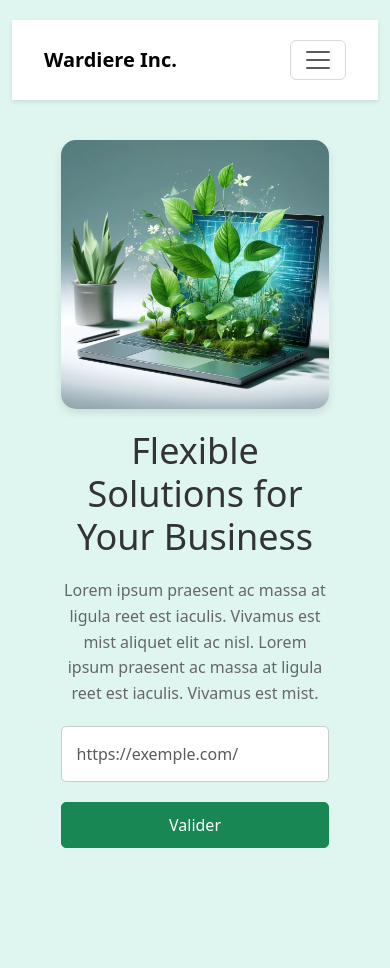
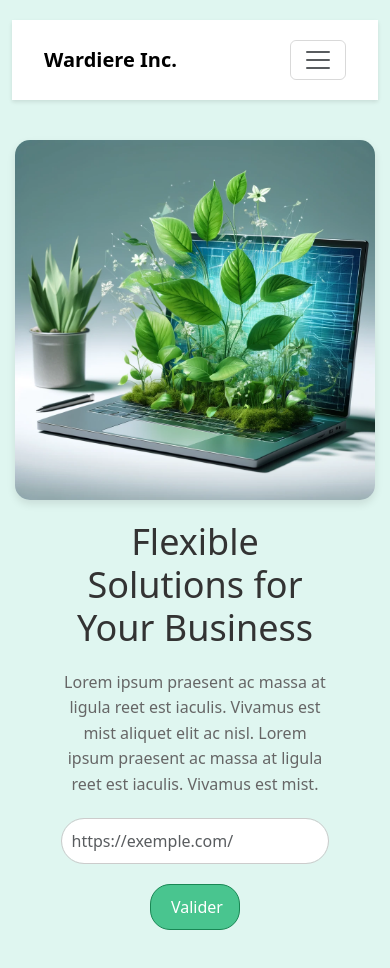
Before and after one commit to EddinAdou/test, a React (Create React App) app in the folder frontend/: page /Header in a window 390 px wide. Shown: the top 968 px of the page. Before the commit the page ends 928 px from the top, so only its background shows below. Built offline with nearby package versions, Linux system fonts and the light colour scheme.

Commit message:
Send modified scss for footer and header

```diff
--- a/frontend/src/components/Header.js
+++ b/frontend/src/components/Header.js
@@ -15,13 +15,13 @@ const Header = () => {
                         <Navbar.Brand href="#home" className="logo">Wardiere Inc.</Navbar.Brand>
                         <Navbar.Toggle aria-controls="basic-navbar-nav" onClick={() => setExpanded(!expanded)} />
                         <Navbar.Collapse id="basic-navbar-nav">
-                            <Nav className="me-auto">
+                            <Nav className="me-auto w-100">
                                 <Nav.Link href="#accueil" className="nav-link">Accueil</Nav.Link>
                                 <Nav.Link href="#blog" className="nav-link">Blog</Nav.Link>
                                 <Nav.Link href="#solutions" className="nav-link">Nos solutions</Nav.Link>
                                 <Nav.Link href="#about" className="nav-link">A propos de nous</Nav.Link>
+                                <Button className="btn btn-success ms-auto">S'inscrire</Button>
                             </Nav>
-                            <Button className="btn btn-success">S'inscrire</Button>
                         </Navbar.Collapse>
                     </Navbar>
                 </Container>
--- a/frontend/src/styles/components/_footer.scss
+++ b/frontend/src/styles/components/_footer.scss
@@ -5,15 +5,31 @@
   color: #333;
   box-shadow: 0 2px 4px rgba(0, 0, 0, 0.1);
   border-radius: 5px;
+  width: 100%;
 }
 
 .footer .container {
   display: flex;
+  width: 100%;
+  height: auto;
+  padding: 20px;
+  box-sizing: border-box;
   flex-direction: column;
   align-items: center;
-  padding: 30px;
-  max-width: 1200px; /* Ajuster la largeur maximale du conteneur */
-  margin: 0 auto; /* Centrer le conteneur */
+  max-width: 1200px;
+  margin: 0 auto;
+}
+
+.footer .row {
+  display: flex;
+  justify-content: space-between;
+  width: 100%;
+}
+
+.footer .col-md-3 {
+  display: flex;
+  flex-direction: column;
+  align-items: center;
 }
 
 h5 {
@@ -57,7 +73,7 @@ h5 {
   align-items: center;
   justify-content: center;
   width: 100%;
-  max-width: 1200px; /* Ajuster la largeur maximale du formulaire pour les grands écrans */
+  max-width: 1200px;
   margin-top: 20px;
   position: relative;
 }
@@ -67,13 +83,13 @@ h5 {
   border: 1px solid #ccc;
   padding: 10px;
   flex-grow: 1;
-  width: 100%; /* Prendre toute la largeur disponible */
-  padding-right: 60px; /* Ajouter de l'espace pour le bouton à l'intérieur de l'input */
+  width: 100%;
+  padding-right: 60px;
 }
 
 .footer form button {
   position: absolute;
-  right: 10px; /* Ajuster la position du bouton */
+  right: 10px;
   border-radius: 50%;
   border: none;
   padding: 10px;
@@ -92,18 +108,23 @@ h5 {
 
 @media (max-width: 768px) {
   .footer .container {
-    padding: 20px; /* Réduire le padding pour les petits écrans */
+    padding: 20px;
+  }
+
+  .footer .row {
+    flex-direction: column;
+    align-items: center;
   }
 
   .footer form {
-    max-width: 100%; /* Prendre toute la largeur disponible */
+    max-width: 100%;
     flex-direction: row;
     align-items: center;
   }
 
   .footer form input {
     margin-right: 0;
-    width: calc(100% - 5px); /* Ajuster pour compenser la taille du bouton */
+    width: calc(100% - 5px);
   }
 
   .footer form button {
--- a/frontend/src/styles/components/_header.scss
+++ b/frontend/src/styles/components/_header.scss
@@ -37,6 +37,11 @@ body {
   display: flex;
   align-items: center;
 }
+.navbar-nav .btn-success{
+  background-color : #49c58f;
+  border-radius: 20px;
+  padding: 10px 20px;
+}
 
 .nav-link {
   margin: 0 20px;
@@ -49,7 +54,7 @@ body {
 }
 
 .btn-success {
-  background-color: #5be8a9;
+  background-color: #49c58f;
   color: #ffffff;
   border: none;
   padding: 10px 20px;
@@ -92,8 +97,8 @@ body {
 }
 
 .form input {
-  padding: 15px;
-  border-radius: 5px;
+  padding: 10px;
+  border-radius: 35px;
   border: 1px solid #ccc;
   margin-bottom: 10px;
   width: 100%;
@@ -101,9 +106,13 @@ body {
 
 .form button {
   padding: 10px 20px;
-  border-radius: 5px;
   margin-top: 10px;
-  width: auto; /* Conserve la taille du bouton même en mobile */
+  width: auto;
+  background-color : #49c58f;
+  border-radius: 20px;
+}
+.btn .btn-success .ms-auto{
+  background-color : #49c58f;
 }
 
 .image-content {
@@ -113,13 +122,14 @@ body {
   align-items: center;
 }
 
-.image-content img {
+.image-content img, .image-bottom img {
   border-radius: 15px;
   box-shadow: 0 4px 8px rgba(0,0,0,0.1);
   width: 100%;
-  max-width: 70%;
+  max-width: 80%;
   display: block;
   margin: 0 auto;
+  transform: translateX(-40px);
 }
 
 .content-section {
@@ -148,9 +158,10 @@ p {
     text-align: center;
   }
 
-  .image-content img {
-    width: 100%; /* Taille de l'image ajustée à 100% pour les appareils mobiles */
-    max-width: 100%; /* Assure que l'image prend toute la largeur */
+  .image-content img, .image-bottom img {
+    width: 100%;
+    max-width: 100%;
+    transform: translateX(0px);
   }
 
   .form {
@@ -161,4 +172,87 @@ p {
     width: 100%;
     max-width: none;
   }
+  .navbar-nav .btn-success{
+    background-color : #666;
+    border-radius: 20px;
+    padding: 10px 15px;
+    margin: 0 auto;
+    border-color: #333333;
+  }
 }
+@media (max-width: 564px) {
+  .main-content {
+    flex-direction: column;
+  }
+
+  .text-content, .image-content {
+    width: 100%;
+    text-align: center;
+  }
+
+  .image-content img, .image-bottom img {
+    width: 100%;
+    max-width: 100%;
+    transform: translateX(0px);
+    min-width: 460px;
+  }
+
+  .form {
+    width: 100%;
+  }
+
+  .form input, .form button {
+    width: 100%;
+    max-width: none;
+  }
+  .form button{
+    max-width: 90px;
+    border-radius: 20px;
+    background-color : #49c58f;
+  }
+  .navbar-nav .btn-success{
+    background-color : #666;
+    border-radius: 20px;
+    padding: 10px 15px;
+    margin: 0 auto;
+    border-color: #333333;
+  }
+}
+@media (max-width: 1024px) {
+  .main-content {
+    flex-direction: column;
+  }
+
+  .text-content, .image-content {
+    width: 100%;
+    text-align: center;
+  }
+
+  .image-content img, .image-bottom img {
+    width: 100%;
+    max-width: 100%;
+    transform: translateX(0px);
+    min-width: 360px;
+  }
+
+  .form {
+    width: 100%;
+  }
+
+  .form input, .form button {
+    width: 100%;
+    max-width: none;
+  }
+  .form button{
+    max-width: 90px;
+    border-radius: 20px;
+    background-color : #49c58f;
+  }
+  .navbar-nav .btn-success{
+    background-color : #666;
+    border-radius: 20px;
+    padding: 10px 15px;
+    margin: 0 auto;
+    border-color: #333333;
+  }
+}
```
